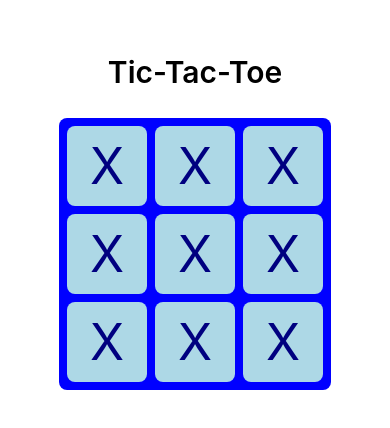
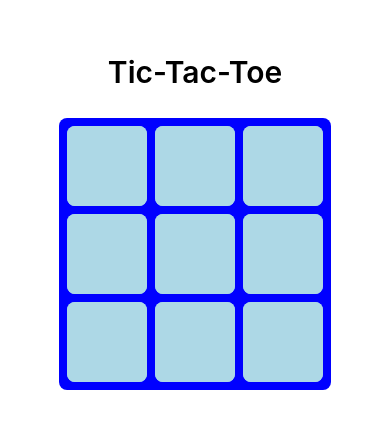
Before and after one commit to simona1/tic-tac-toe, a React Native app: screen / in a window 390 px wide. Shown: the part 210-638 px from the top of the page. Built offline with nearby package versions, Linux system fonts and the light colour scheme.

Commit message:
Player moves

```diff
--- a/App.js
+++ b/App.js
@@ -3,16 +3,29 @@ import { StyleSheet, Text, View } from "react-native";
 import { useReducer } from "react";
 
 import Board from "./Board";
+import copy2dArray from "./copy2dArray";
 import make2dArray from "./make2dArray";
 
 function makeInitialBoardState() {
   return {
-    board: make2dArray(3, 3, "X"),
+    board: make2dArray(3, 3, null),
+    playerToMove: "X",
   };
 }
 
 function reducer(state, action) {
-  return state;
+  switch (action.type) {
+    case "move": {
+      const newBoard = copy2dArray(state.board);
+      newBoard[action.rowIndex][action.columnIndex] = state.playerToMove;
+
+      return {
+        ...state,
+        board: newBoard,
+        playerToMove: state.playerToMove === "X" ? "O" : "X",
+      };
+    }
+  }
 }
 
 export default function App() {
@@ -25,7 +38,7 @@ export default function App() {
   return (
     <View style={styles.container}>
       <Text style={styles.heading}>Tic-Tac-Toe</Text>
-      <Board board={state.board} />
+      <Board board={state.board} dispatch={dispatch} />
       <StatusBar style="auto" />
     </View>
   );
--- a/Board.js
+++ b/Board.js
@@ -2,11 +2,16 @@ import { StyleSheet, View } from "react-native";
 
 import Row from "./Row";
 
-export default function Board({ board }) {
+export default function Board({ board, dispatch }) {
   return (
     <View style={styles.container}>
       {board.map((row, rowIndex) => (
-        <Row key={rowIndex} cellValues={row} />
+        <Row
+          cellValues={row}
+          dispatch={dispatch}
+          key={rowIndex}
+          rowIndex={rowIndex}
+        />
       ))}
     </View>
   );
--- a/Cell.js
+++ b/Cell.js
@@ -1,9 +1,16 @@
-import { StyleSheet, Text, View } from "react-native";
+import { StyleSheet, Text, TouchableOpacity, View } from "react-native";
 
-export default function Cell({ cellValue }) {
+export default function Cell({ cellValue, columnIndex, dispatch, rowIndex }) {
+  const Container = cellValue ? View : TouchableOpacity;
+
   return (
     <View style={styles.container}>
-      {cellValue != null && <Text style={styles.text}>{cellValue}</Text>}
+      <Container
+        style={styles.container}
+        onPress={() => dispatch({ type: "move", rowIndex, columnIndex })}
+      >
+        {cellValue != null && <Text style={styles.text}>{cellValue}</Text>}
+      </Container>
     </View>
   );
 }
--- a/Row.js
+++ b/Row.js
@@ -2,11 +2,17 @@ import { StyleSheet, View } from "react-native";
 
 import Cell from "./Cell";
 
-export default function Row({ cellValues }) {
+export default function Row({ cellValues, dispatch, rowIndex }) {
   return (
     <View style={styles.container}>
       {cellValues.map((cellValue, columnIndex) => (
-        <Cell key={columnIndex} cellValue={cellValue} />
+        <Cell
+          cellValue={cellValue}
+          columnIndex={columnIndex}
+          dispatch={dispatch}
+          key={columnIndex}
+          rowIndex={rowIndex}
+        />
       ))}
     </View>
   );
--- /dev/null
+++ b/copy2dArray.js
@@ -0,0 +1,3 @@
+export default function copy2dArray(grid) {
+  return grid.map((row) => [...row]);
+}
```
